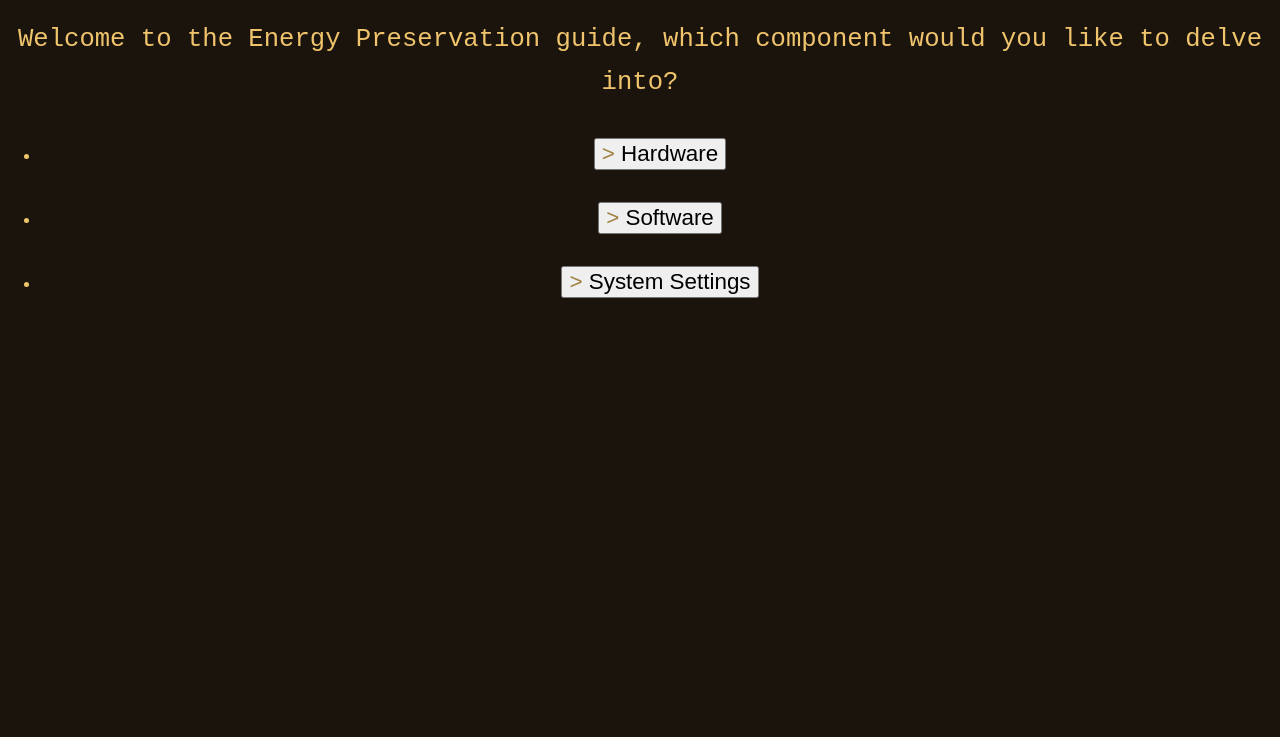
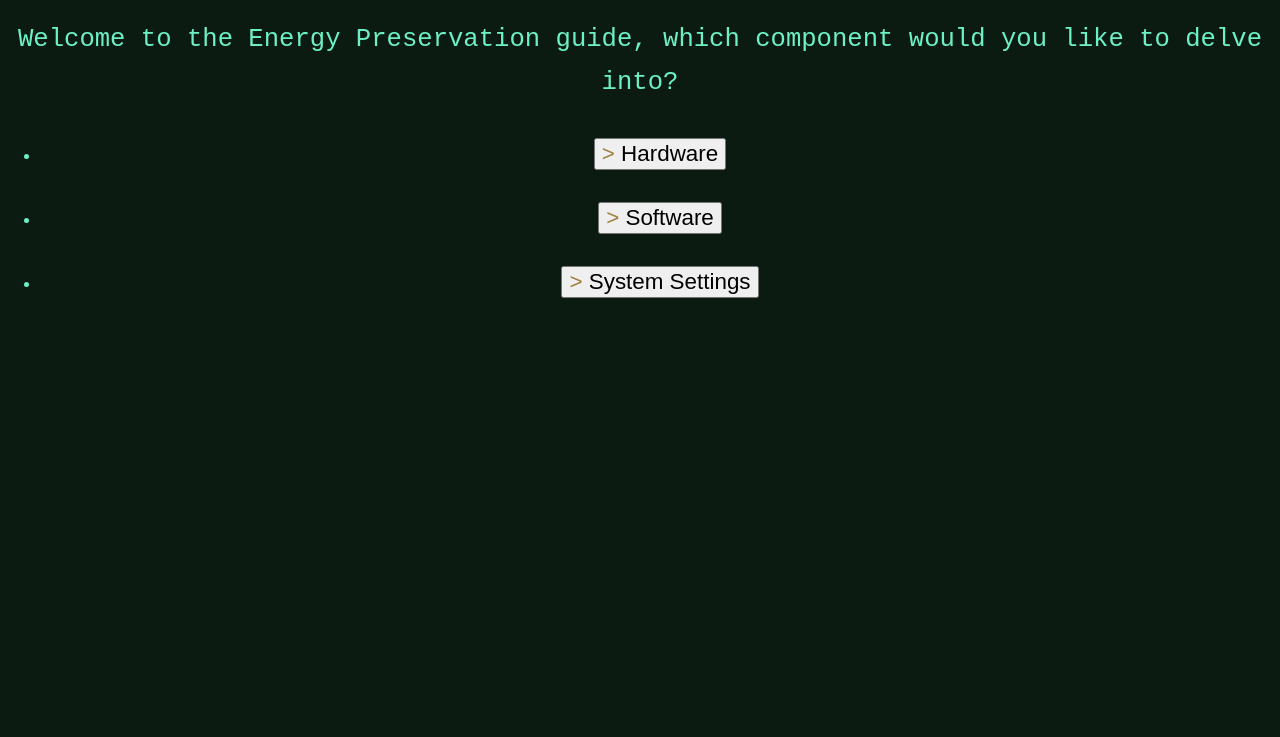
Before and after one commit to GrowSquid/IHS-E-WASTE, a plain HTML site: page index.html in a window 1280 px wide. Shown: the part 63-800 px from the top of the page. Drawn offline with Linux system fonts and the light colour scheme.

Commit message:
text formatting pt.1

```diff
--- a/index.html
+++ b/index.html
@@ -4,8 +4,8 @@
 <style>
     body {
         margin: 0;
-        background: #1b140c;
-        color: #f0c46c;
+        background: #0c1b12;
+        color: #6cf0c6;
         font: 17px/1.7 monospace;
         text-align: center;
     }
```
